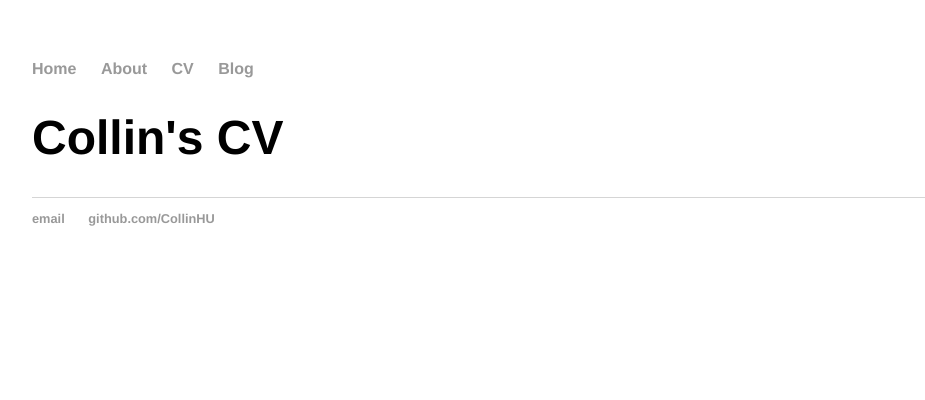
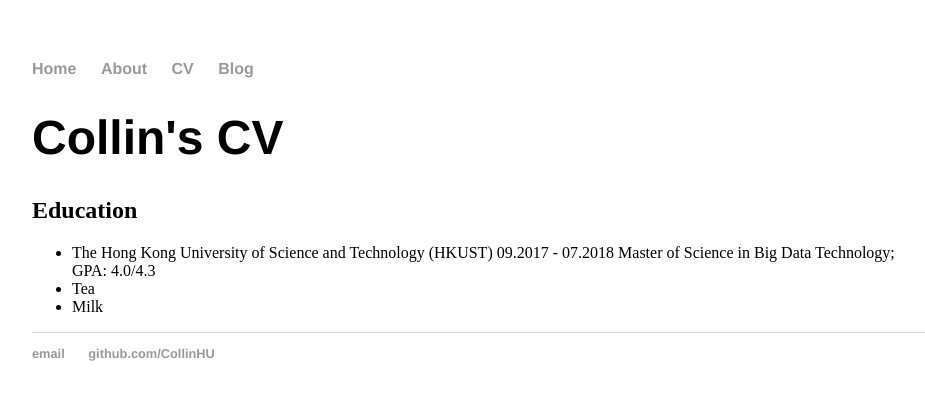
Before and after one commit to CollinHU/CollinHU, a Jekyll site: the page built from cv/index.html, in a window 1280 px wide. Shown: the top 400 px of the page, without its empty margins (160-1085 px from the left). Built offline with Jekyll 4.4.1, drawn with Linux system fonts in a browser that asks for light colours.

Commit message:
Update index.html

```diff
--- a/cv/index.html
+++ b/cv/index.html
@@ -3,3 +3,9 @@ layout: default
 title: Collin's CV
 ---
 	<h1>{{ page.title }}</h1>
+<h2> Education </h2>
+<ul>
+  <li>The Hong Kong University of Science and Technology (HKUST) 09.2017 - 07.2018 Master of Science in Big Data Technology; GPA: 4.0/4.3</li>
+  <li>Tea</li>
+  <li>Milk</li>
+</ul>
```
